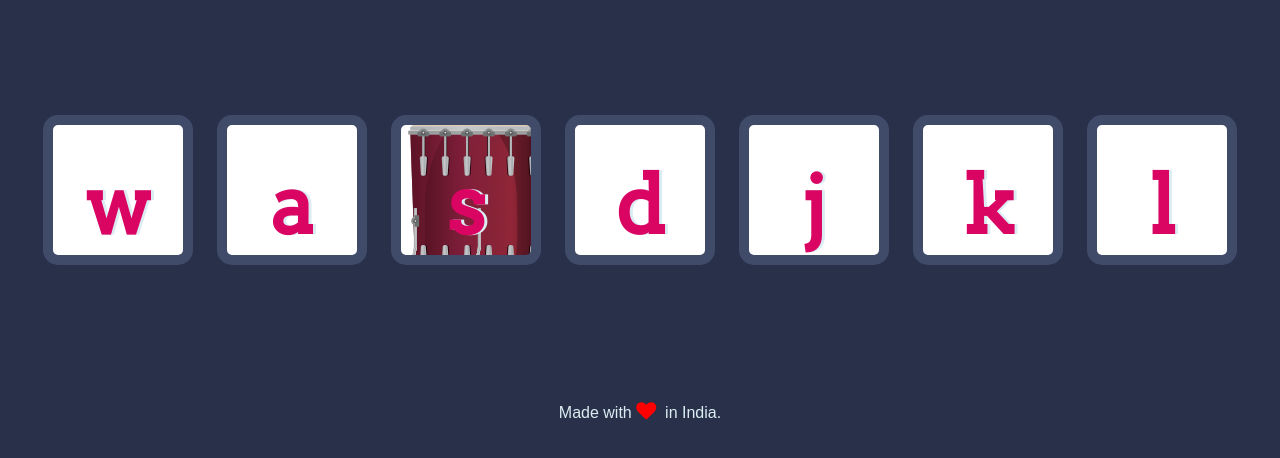
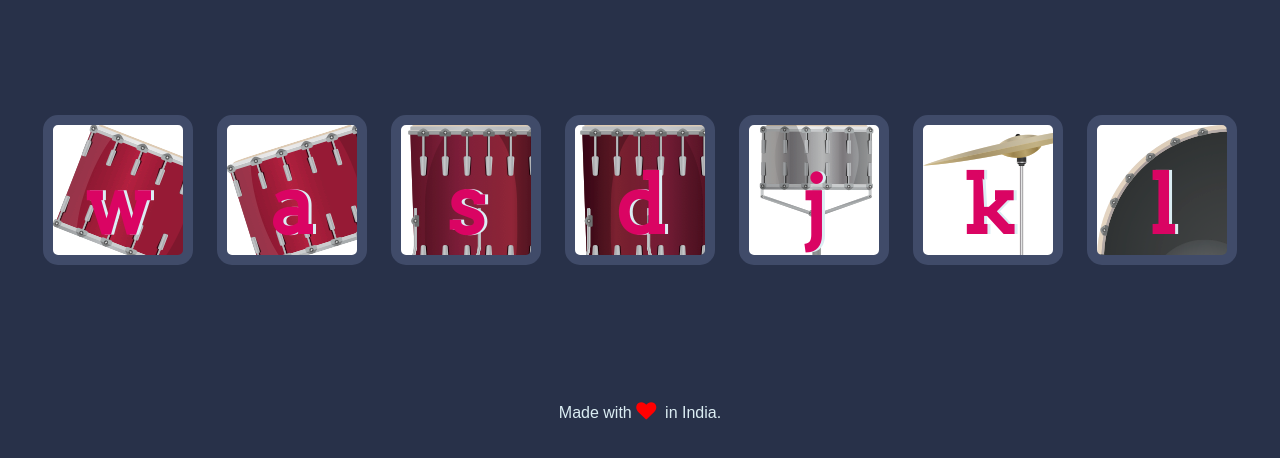
Before and after one commit to visparmar/Drum_kit, a plain HTML site: page index.html in a window 1280 px wide. Shown: the part 174-632 px from the top of the page. Drawn offline with Linux system fonts and the light colour scheme; files whose address does not match are found by name.

Commit message:
Update styles.css

```diff
--- a/styles.css
+++ b/styles.css
@@ -17,11 +17,11 @@ footer {
 }
 
 .w {
-background-image: url("images/tom1.png");
+background-image: url("tom1.png");
 }
 
 .a {
-background-image: url("images/tom2.png");
+background-image: url("tom2.png");
 }
 
 .s {
@@ -29,19 +29,19 @@ background-image: url("images/tom3.png");
 }
 
 .d {
-background-image: url("images/tom4.png");
+background-image: url("tom4.png");
 }
 
 .j {
-background-image: url("images/snare.png");
+background-image: url("snare.png");
 }
 
 .k {
-background-image:url("images/crash.png");
+background-image:url("crash.png");
 }
 
 .l {
-background-image:url("images/kick.png");
+background-image:url("kick.png");
 }
 
 .set {
```
